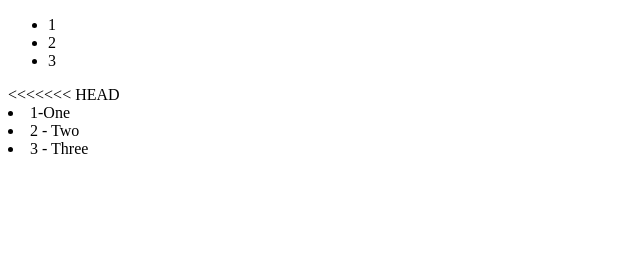
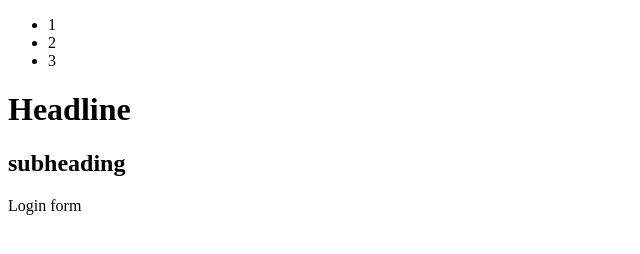
Before and after one commit to AnikoBorosova/test, a plain HTML site: page index.html in a window 1280 px wide. Shown: the whole page, without its empty margins (0-640 px from the left). Drawn offline with Linux system fonts and the light colour scheme.

Commit message:
conflict solved

```diff
--- a/index.html
+++ b/index.html
@@ -10,14 +10,9 @@
 			<li>2</li>
 			<li>3</li>
 		</ul>
+		<h1>Headline</h1>
+		<h2>subheading</h2>
 	</div>
-	<div>
-		<nav>
-<<<<<<< HEAD
-			<li>1-One</li>
-			<li>2 - Two</li>
-			<li>3 - Three</li>
-		</nav>
-	</div>
+	<div>Login form</div>
 </body>
 </html>
```
Also changed, not shown: login.html (added, +1 -0 lines), 2 other files.
